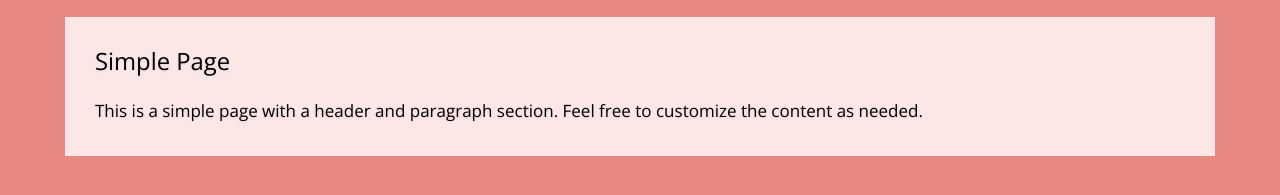
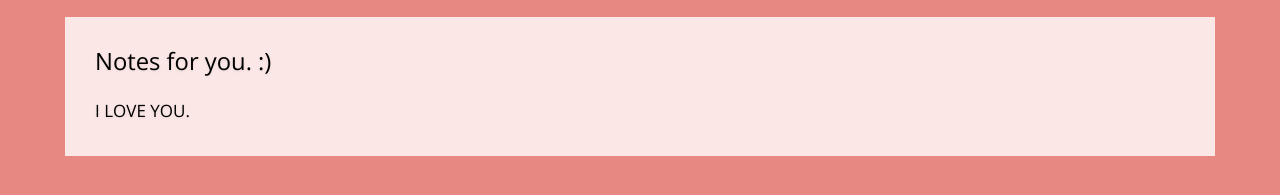
Before and after one commit to HunterJayW4/foremmy, a plain HTML site: page index.html in a window 1280 px wide. Both pictures are taken after a click on the link "I Love You". Shown: the part 83-278 px from the top of the page. Drawn offline with nearby package versions, Linux system fonts and the light colour scheme; some packages are replaced by stand-ins of ours.

Commit message:
Update index.html for notes page

```diff
--- a/index.html
+++ b/index.html
@@ -262,8 +262,8 @@ http://www.templatemo.com/tm-500-fluid-gallery
                                     <div class="col-xs-12">
                                         <div class="tm-flex tm-contact-container">
                                             <div class="tm-bg-white-translucent text-xs-left tm-textbox tm-2-col-textbox-2 tm-textbox-padding tm-textbox-padding-contact">
-                                                <h2 class="tm-contact-info">Simple Page</h2>
-                                                <p class="tm-text">This is a simple page with a header and paragraph section. Feel free to customize the content as needed.</p>
+                                                <h2 class="tm-contact-info">Notes for you. :)</h2>
+                                                <p class="tm-text">I LOVE YOU.</p>
                                             </div>
                                         </div>
                                     </div>
```
